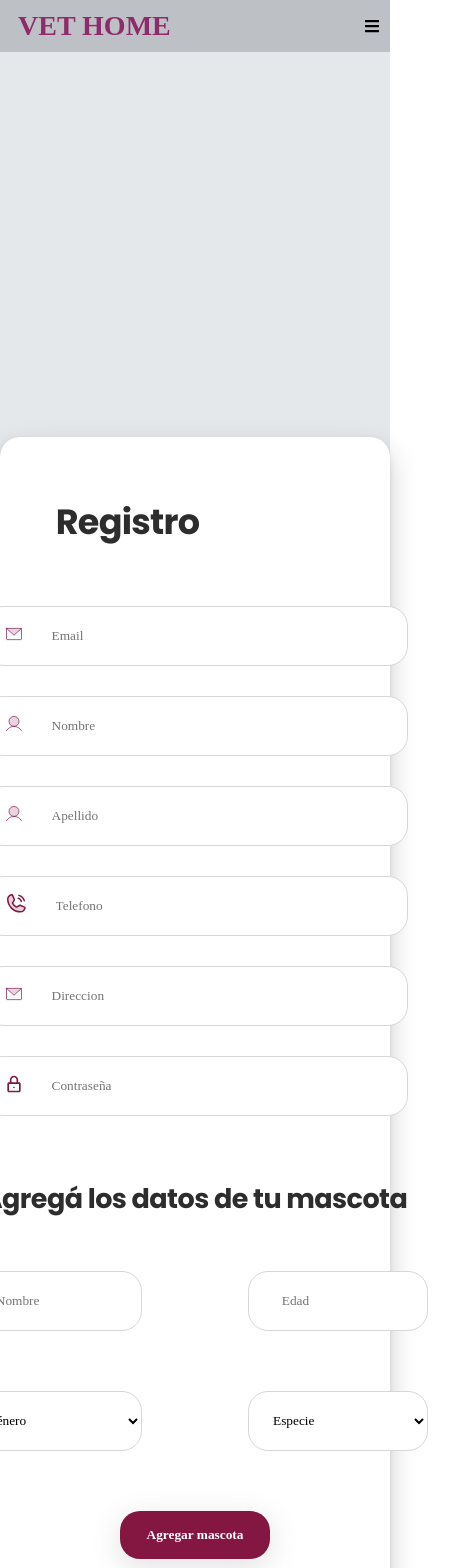
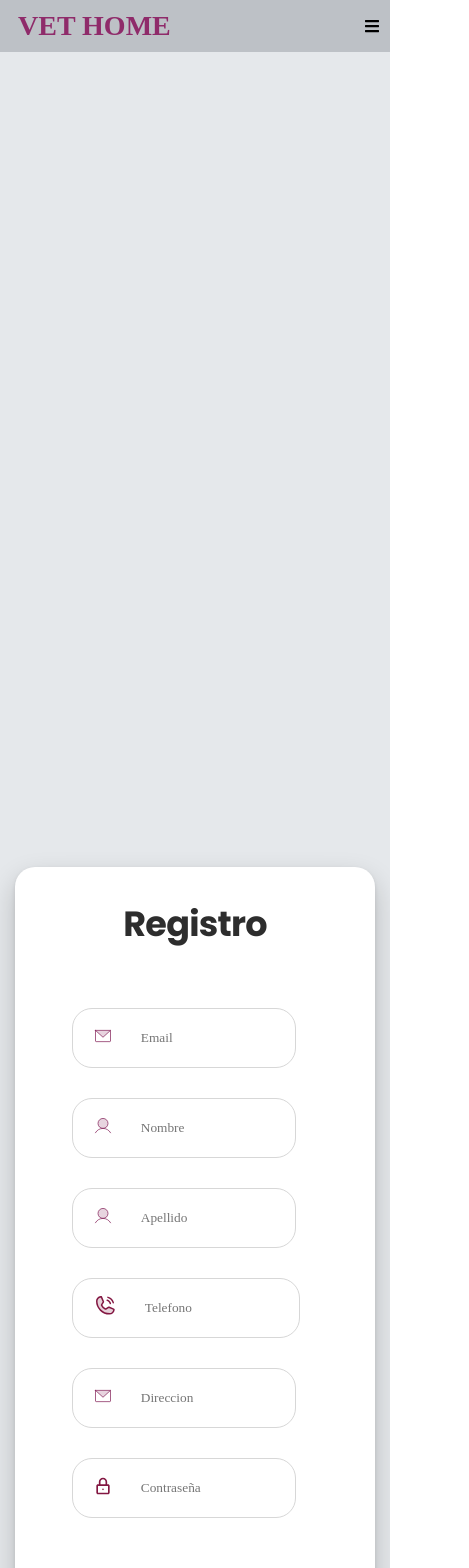
Before and after one commit to ArchSofia/s2vethome, a React (Vite) app in the folder veterinary-clinic/: page /register in a window 390 px wide. Shown: the top 1568 px of the page, 469 px wide, since content can reach past the window. Built offline with nearby package versions, Linux system fonts and the light colour scheme; a web font is replaced by a local one.

Commit message:
Agrego css responsive registro

```diff
--- a/veterinary-clinic/src/pages/Register/Register.css
+++ b/veterinary-clinic/src/pages/Register/Register.css
@@ -1,17 +1,16 @@
 .ctn-register{
     display: flex;
     flex-direction: column;
-    justify-content: center;
+
     align-items: center;
     /* max-height: calc(100vh - 117.8px); */
     min-height: 961px;
     background-color:#E5E8EB;
-    height: 1550px;
+    height: 1600px;
 }
 
 h1.login-title{
     margin-bottom: 60px;
-
 }
 
 .input-field-5 {
@@ -52,6 +51,7 @@ form{
     justify-content: space-evenly;
     align-items: center;
     width: 100%;
+
 }
 
 .user, .pets{
@@ -64,6 +64,8 @@ form{
 .petssector{
     display: flex;
     flex-direction: column;
+    align-items: center;
+    align-content: center;
     /* gap: 65px; */
 }
 
@@ -82,7 +84,7 @@ form{
     line-height: 35.1px;
     text-align: center;
     top: 0;
-    width: 466px;
+    /* width: 466px; */
     margin-top: 65px;
     padding-bottom: 65px;
 }
@@ -92,7 +94,7 @@ form{
 }
 
 .form-register{
-    margin-top: 60px;
+    margin-top: 700px;
     width: 571px;
     height: auto;
     background-color: rgb(255, 255, 255);
@@ -111,11 +113,11 @@ form{
     flex-direction: column;
 }
 
-/* .section-form{
+.section-form{
     display: flex;
+   justify-content: center;
 
-
-} */
+}
 
 .ctn-pet{
     display: flex;
@@ -283,35 +285,43 @@ article{
     color:rgba(131, 23, 66, 1);
 }
 
-
+/* Tablets y dispositivos de tamaño mediano */
 @media screen and (max-width: 1024px){
+    /* Estilos específicos para esta resolución */
     .register-title{
         width: 80%;
         text-align: center;
     }
-
     .error-message-div{
         width: 55%;
     }
-
     .error-message-div p{
         width: 75%;
     }
+    .ctn-register {
+        padding: 20px;
+    }
+    .input-field-5, .input-field-6, .input-field-67 {
+        width: 90%;
+    }
 }
 
-
+/* Dispositivos más pequeños como smartphones */
 @media screen and (max-width: 810px){
     .ctn-register{
-        justify-content: space-evenly;
+        padding: 15px;
         min-height: 1100px;
+    }
+    .form-register{
+        width: 90%;
+        padding: 30px;
+    }
+    article {
+        flex-direction: column;
     }
 
     .register-description-title{
         width: 85%;
-    }
-
-    article{
-        flex-direction: column;
     }
 
     .box-user-pets{
@@ -332,32 +342,97 @@ article{
     }
 }
 
+
 @media screen and (max-width: 700px){
     .error-message-div{
         width: 60%;
     }
 
     .error-message-div p{
-        width: 75%;
+        /* width: 75%; */
         font-size: 0.9rem;
     }
 }
 
 
+@media screen and (max-width: 768px){
+    input{
+        max-width: 280px;
+        min-width: 150px;
+    }
 
-@media screen and (max-width: 420px){
     .register-title{
-        width: 70%;
+        font-size: 1.2rem;
+        width: 90%;
         text-align: center;
     }
-
     .error-message-div{
         width: 80%;
-
     }
-
     .error-message-div p{
         font-size: 0.8rem;
         width: 70%;
     }
+    .input-field-5, .input-field-6{
+        width: fit-content;
+    }
+
+    .input-field-67 {
+        /* width: inherit; */
+        margin-top: 60px;
+    }
+
+    .form-register {
+        margin-top: 800px;}
+
+    .register-name{
+        width: 85%;
+    }
+
+    .ctn-register {
+        height: 1750px;
+    }
+
+    .label .text-wrapper {
+
+        font-size: 16px;
+
+        left: 0;
+        letter-spacing: -0.54px;
+        line-height: 35.1px;
+        text-align: center;
+        top: 0;
+
+        margin-top: 65px;
+        padding-bottom: 65px;
+        text-wrap: wrap;
+        max-width: 310px;
+    }
+
+    .label{
+        width: inherit;
+    }
+
+    .primerfila {
+        display: flex;
+        flex-direction: column;
+        justify-content: space-between;
+        flex-wrap: wrap;
+        align-items: center;
+        align-content: center;
+        width: 300px;
+    }
+
+    .register-pet-section {
+        width: inherit;
+        height: 12%;
+    }
+
+    .petssector{
+        width: 310px;
+    }
 }
+
+/* ... (tu código anterior) ... */
+
+/* Media Queries para mejorar la responsividad */
--- a/veterinary-clinic/src/pages/Register/Register.jsx
+++ b/veterinary-clinic/src/pages/Register/Register.jsx
@@ -226,7 +226,8 @@ const Register = () => {
 							<div className="label">
 								<p className="text-wrapper">Agregá los datos de tu mascota</p>
 							</div>
-
+							<br />
+							<br />
 							<div>
 								{petsArray &&
 									petsArray.map((p, index) => {
```
